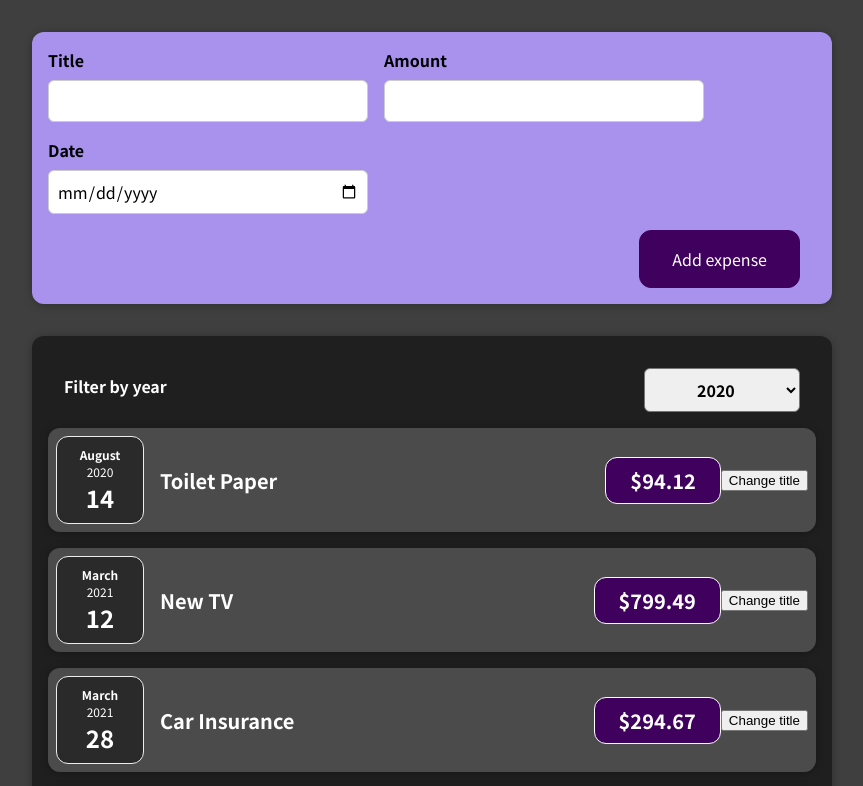
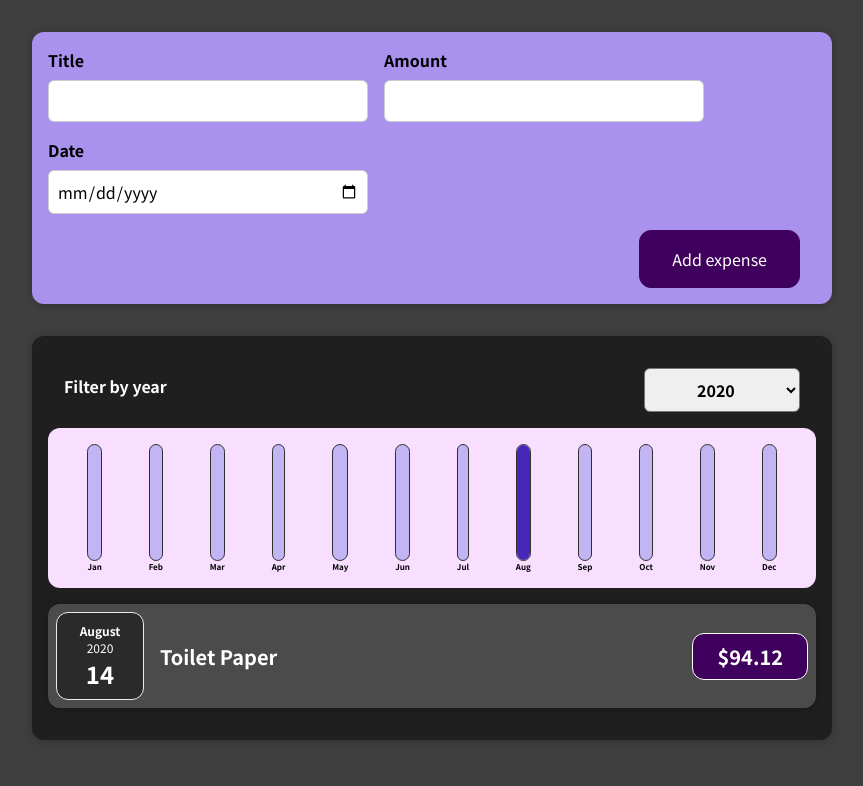
Before and after one commit to MusaAliji/Udemy-reactjs, a React (Create React App) app: page / in a window 1280 px wide. Shown: the top 786 px of the page, without its empty margins (208-1071 px from the left). Built offline with nearby package versions, Linux system fonts and the light colour scheme.

Commit message:
5, Rendering list and conditional rendering

```diff
--- a/src/App.js
+++ b/src/App.js
@@ -1,8 +1,8 @@
 import Expenses from "./components/Expenses/Expenses";
 import NewExpense from "./components/NewExpense/NewExpense";
+import {useState} from "react";
 
-function App() {
-  const expenses = [
+const DUMMY_EXPENSES = [
   {
     id: 'e1',
     title: 'Toilet Paper',
@@ -24,17 +24,14 @@ function App() {
   },
 ]
 
+function App() {
+  const [expenses, setExpense] = useState(DUMMY_EXPENSES)
+
   const addExpenseHandler = expense => {
-    console.log('App.js')
-    console.log(expense)
+    setExpense(prevState => {
+      return [expense, ...prevState]
+    })
   }
-
-  // return React.createElement(
-  //   'div',
-  //   {},
-  //   React.createElement('h2', {}, "Let's get started!"),
-  //   React.createElement(Expenses, { items: expenses })
-  // );
 
   return (
       <div>
--- /dev/null
+++ b/src/components/Chart/Chart.css
@@ -0,0 +1,9 @@
+.chart {
+    padding: 1rem;
+    border-radius: 12px;
+    background-color: #f8dfff;
+    text-align: center;
+    display: flex;
+    justify-content: space-around;
+    height: 10rem;
+}
--- /dev/null
+++ b/src/components/Chart/Chart.js
@@ -0,0 +1,20 @@
+import React from "react";
+import ChartBar from './ChartBar'
+import './Chart.css'
+
+const Chart = props => {
+  const dataPointValues = props.dataPoints.map(dataPoint => dataPoint.value)
+  const totalMaximum = Math.max(...dataPointValues)
+
+  return <div className="chart">
+    {props.dataPoints.map(dataPoint =>
+      <ChartBar
+        key={dataPoint.label}
+        value={dataPoint.value}
+        maxValue={totalMaximum}
+        label={dataPoint.label}/>
+    )}
+  </div>
+}
+
+export default Chart
--- /dev/null
+++ b/src/components/Chart/ChartBar.css
@@ -0,0 +1,30 @@
+.chart-bar {
+    height: 100%;
+    display: flex;
+    flex-direction: column;
+    align-items: center;
+}
+
+.chart-bar__inner {
+    height: 100%;
+    width: 100%;
+    border: 1px solid #313131;
+    border-radius: 12px;
+    background-color: #c3b4f3;
+    overflow: hidden;
+    display: flex;
+    flex-direction: column;
+    justify-content: flex-end;
+}
+
+.chart-bar__fill {
+    background-color: #4826b9;
+    width: 100%;
+    transition: all 0.3s ease-out;
+}
+
+.chart-bar__label {
+    font-weight: bold;
+    font-size: 0.5rem;
+    text-align: center;
+}
--- /dev/null
+++ b/src/components/Chart/ChartBar.js
@@ -0,0 +1,19 @@
+import React from "react";
+
+import './ChartBar.css'
+
+const ChartBar = props => {
+  let barFillHeight = '0%'
+
+  if (props.maxValue > 0)
+    barFillHeight = Math.round((props.value / props.maxValue) * 100) + '%'
+
+  return <div className="chart-bar">
+    <div className="chart-bar__inner">
+      <div className='chart-bar__fill' style={{height: barFillHeight}}></div>
+    </div>
+      <div className='chart-bar__label'>{props.label}</div>
+  </div>
+}
+
+export default ChartBar
--- a/src/components/Expenses/ExpenseItem.js
+++ b/src/components/Expenses/ExpenseItem.js
@@ -5,25 +5,16 @@ import Card from '../UI/Card';
 import './ExpenseItem.css';
 
 const ExpenseItem = (props) => {
-
-  const [title, setTitle] = useState(props.title)
-  console.log('ExpenseItem evaluated bu React')
-  console.log(title)
-
-  const changeTitleHandler = () => {
-    setTitle('updated!')
-    console.log(title)
-  }
-
   return (
-    <Card className='expense-item'>
-      <ExpenseDate date={props.date} />
-      <div className='expense-item__description'>
-        <h2>{title}</h2>
-        <div className='expense-item__price'>${props.amount}</div>
-      </div>
-      <button onClick={changeTitleHandler}>Change title</button>
-    </Card>
+      <li>
+        <Card className='expense-item'>
+          <ExpenseDate date={props.date}/>
+          <div className='expense-item__description'>
+            <h2>{props.title}</h2>
+            <div className='expense-item__price'>${props.amount}</div>
+          </div>
+        </Card>
+      </li>
   );
 }
 
--- a/src/components/Expenses/Expenses.js
+++ b/src/components/Expenses/Expenses.js
@@ -3,7 +3,9 @@ import React, {useState} from 'react';
 import ExpenseItem from './ExpenseItem';
 import Card from '../UI/Card';
 import ExpensesFilter from "./ExpensesFilter";
+import ExpensesList from "./ExpensesList";
 import './Expenses.css';
+import ExpensesChart from "./ExpensesChart";
 
 const Expenses = (props) => {
   const [filteredYear, setFilteredYear] = useState('2020')
@@ -12,16 +14,13 @@ const Expenses = (props) => {
     setFilteredYear(selectedYear)
   }
 
+  const filteredExpenses = props.items.filter(expense => expense.date.getFullYear().toString() === filteredYear)
+
   return (
     <Card className="expenses">
       <ExpensesFilter selected={filteredYear} onChangeFilter={filteredChangeHandler}/>
-      {props.items.map(item => {
-        return <ExpenseItem
-            title={item.title}
-            amount={item.amount}
-            date={item.date}
-        />
-      })}
+      <ExpensesChart expenses={filteredExpenses}/>
+      <ExpensesList items={filteredExpenses}/>
     </Card>
   );
 }
--- /dev/null
+++ b/src/components/Expenses/ExpensesChart.js
@@ -0,0 +1,28 @@
+import React from "react";
+import Chart from "../Chart/Chart";
+
+const ExpensesChart = props => {
+  const chartDataPoints = [
+    {label: 'Jan', value: 0},
+    {label: 'Feb', value: 0},
+    {label: 'Mar', value: 0},
+    {label: 'Apr', value: 0},
+    {label: 'May', value: 0},
+    {label: 'Jun', value: 0},
+    {label: 'Jul', value: 0},
+    {label: 'Aug', value: 0},
+    {label: 'Sep', value: 0},
+    {label: 'Oct', value: 0},
+    {label: 'Nov', value: 0},
+    {label: 'Dec', value: 0},
+  ]
+
+  for (const expense of props.expenses){
+    const expenseMonth = expense.date.getMonth()
+    chartDataPoints[expenseMonth].value += expense.amount
+  }
+
+  return <Chart dataPoints={chartDataPoints}/>
+}
+
+export default ExpensesChart
--- /dev/null
+++ b/src/components/Expenses/ExpensesList.css
@@ -0,0 +1,9 @@
+.expenses-list {
+    list-style: none;
+    padding: 0;
+}
+
+.expenses-list__fallback {
+    color: white;
+    text-align: center;
+}
--- /dev/null
+++ b/src/components/Expenses/ExpensesList.js
@@ -0,0 +1,14 @@
+import React from "react";
+import ExpenseItem from "./ExpenseItem";
+import './ExpensesList.css'
+
+const ExpensesList = (props) => {
+  if (props.items.length === 0)
+    return <h2 className="expenses-list__fallback">Found no expenses</h2>
+
+  return <ul className="expenses-list">
+    {props.items.map(item => <ExpenseItem key={item.id} title={item.title} amount={item.amount} date={item.date}/>)}
+  </ul>
+}
+
+export default ExpensesList
--- a/src/components/NewExpense/ExpenseForm.js
+++ b/src/components/NewExpense/ExpenseForm.js
@@ -43,12 +43,12 @@ const ExpenseForm = (props) => {
     const expenseData = {
       id: Math.random().toString(),
       title: enteredTitle,
-      amount: enteredAmount,
+      amount: +enteredAmount,
       date: new Date(enteredDate)
     }
 
     props.onSaveExpense(expenseData)
-    setEnteredDate('')
+    setEnteredTitle('')
     setEnteredAmount('')
     setEnteredDate('')
   }
```
Also changed, not shown: 1 other file (tests, documents, lock files or other folders). Lines whose indentation alone changed are shown as unchanged.
